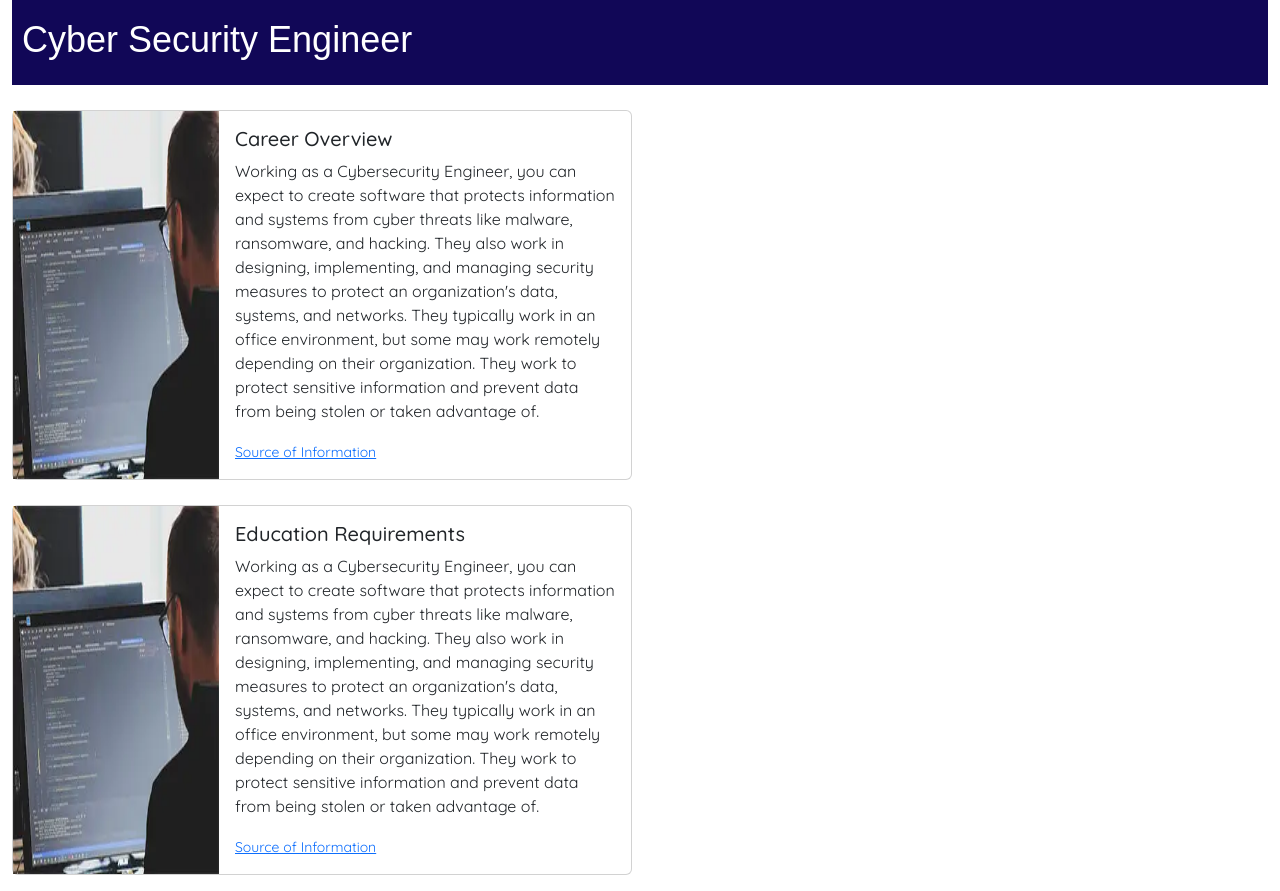
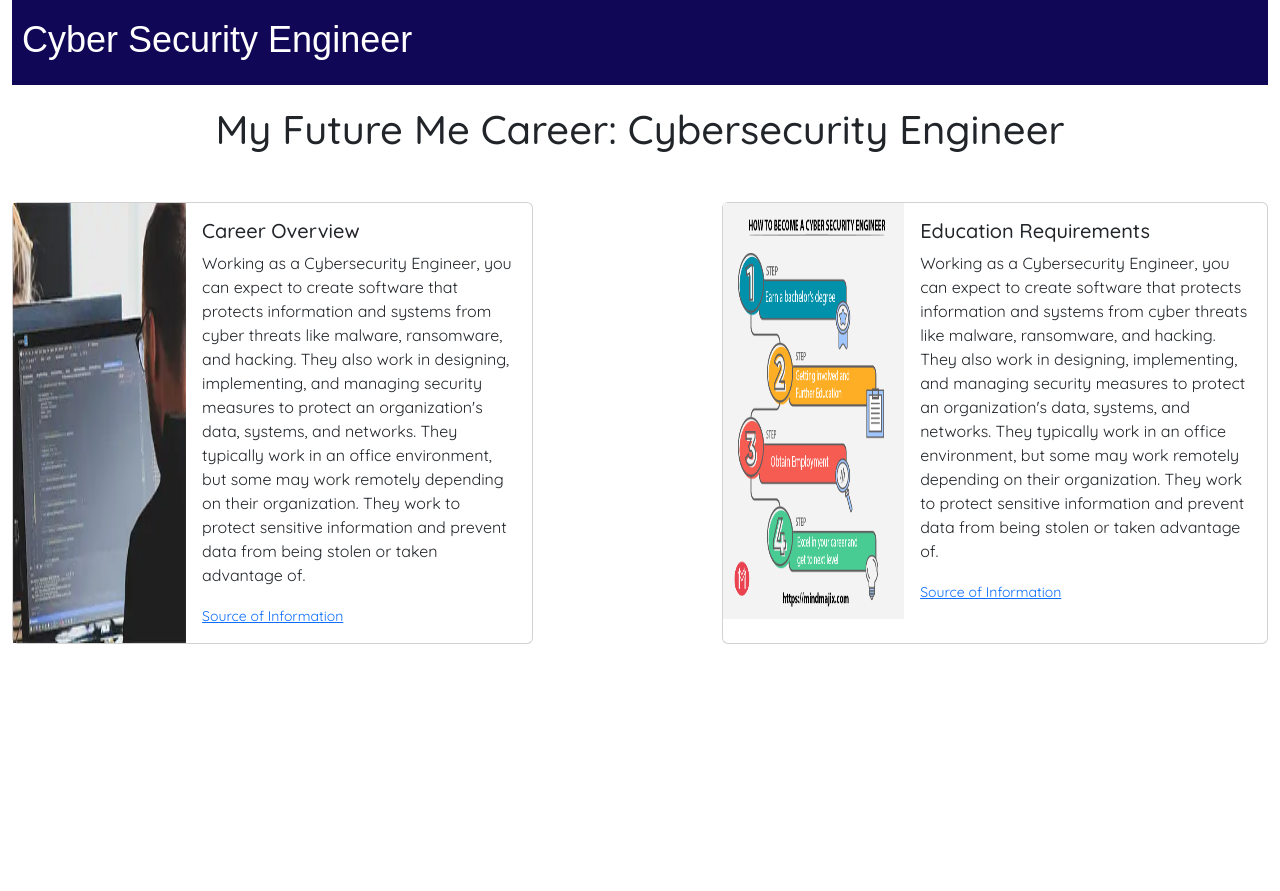
Before and after one commit to OwenC525/Future-Me-Career, a plain HTML site: page index.html in a window 1280 px wide. After the commit the page ends 800 px from the top, so only its background shows below. Drawn offline with nearby package versions, Linux system fonts and the light colour scheme; a web font is replaced by a local one.

Commit message:
fixed styling and added h1

```diff
--- a/index.html
+++ b/index.html
@@ -42,7 +42,10 @@
 
         </header>
 
-        <main>
+        <h1 class=" h1txt text-center mb-4">My Future Me Career: Cybersecurity Engineer</h1>
+
+        <main class="d-flex justify-content-center"> <!-- Added class for flex display and centering -->
+
 
             <!-- cards start -->
             <div class="card mb-3 cardstyle" style="max-width: 620px;">
@@ -64,14 +67,14 @@
               <div class="card mb-3 cardstyle" style="max-width: 620px;">
                 <div class="row g-0">
                   <div class="col-md-4">
-                    <img src="images/Cybersecurity-Engineer-Screen.webp" class="img-fluid" alt="...">
+                    <img src="images/How to become a Cyber Security Engineer.png" class="img-fluid" alt="...">
                   </div>
                   <div class="col-md-8">
                     <div class="card-body cardtxt">
                       <h5 class="card-title">Education Requirements</h5>
                       <p class="card-text">Working as a Cybersecurity Engineer, you can expect to create software that protects information and systems from cyber threats like malware, ransomware, and hacking. They also work in designing, implementing, and managing security measures to protect an organization's data, systems, and networks. They typically work in an office environment, but some may work remotely depending on their organization. They work to protect sensitive information and prevent data from being stolen or taken advantage of.
                         </p>
-                      <p class="card-text"><small class="text-body-secondary"><a href="https://onlinedegrees.sandiego.edu/should-you-become-a-cyber-security-engineer/#:~:text=Cybersecurity%20engineers%2C%20sometimes%20called%20information,and%20all%20types%20of%20cybercrime.">Source of Information</a></small></p>
+                      <p class="card-text"><small class="text-body-secondary"><a href="https://cybersecurity.arizona.edu/program/#:~:text=Cybersecurity%20courses%20cover%20topics%20such,security%2C%20and%20system%20cybersecurity%20engineering.">Source of Information</a></small></p>
                     </div>
                   </div>
                 </div>
--- a/style.css
+++ b/style.css
@@ -1,3 +1,17 @@
+main {
+    display: flex;
+    justify-content: center;
+    gap: 15%; /* Adjust the gap between the cards as needed */
+}
+
+.h1txt {
+    margin-top: 20px;
+    font-family: "Quicksand", sans-serif;
+    font-optical-sizing: auto;
+    font-weight: <weight>;
+    font-style: normal;
+}
+
 .headertxt {
     text-align: center;
     margin-bottom: 5px;
```
Also changed, not shown: images/How to become a Cyber Security Engineer.png (added).
